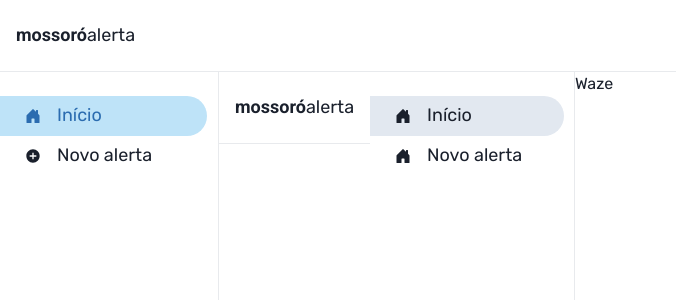
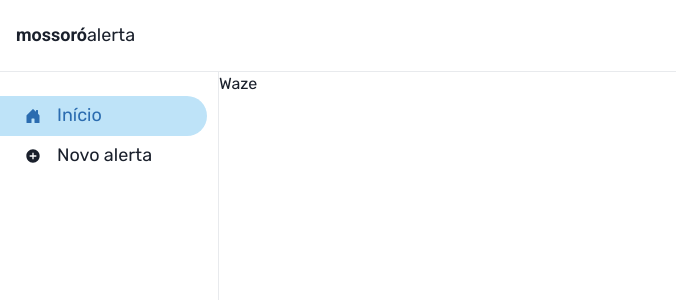
Before and after one commit to Rellyso/waze-alert, a Next.js app: page / in a window 1280 px wide. Shown: the top 300 px of the page, without its empty margins (0-676 px from the left). Built offline with nearby package versions, Linux system fonts and the light colour scheme.

Commit message:
updated pages

```diff
--- a/src/pages/index.tsx
+++ b/src/pages/index.tsx
@@ -1,35 +1,18 @@
 import { Button, Container, Flex, Heading, Icon, List, Text, UnorderedList } from "@chakra-ui/react";
+import Head from "next/head";
 import { Header } from "../components/Header";
-import { NavDrawerItem } from "../components/NavigationDrawer/NavDrawerItem";
-import { BsHouseDoorFill } from 'react-icons/bs'
 
 
 export default function Home() {
   return (
-    <>
-      <Header />
+    <Flex
+      w="100%"
+    >
+      <Head>
+        <title>Mossoró Alerta</title>
+      </Head>
+      <Text>Waze</Text>
+    </Flex>
 
-      <Flex
-        w="100%"
-        h="calc(100vh - 4.5rem)"
-      >
-        <Flex
-          as="nav"
-          w="264px"
-          borderRight="1px solid #e8eaed"
-          pt="6"
-          direction="column"
-        >
-          <NavDrawerItem href="#" isActive icon={BsHouseDoorFill}>Início</NavDrawerItem>
-          <NavDrawerItem href="#" icon={BsHouseDoorFill}>Novo alerta</NavDrawerItem>
-        </Flex>
-
-        <Flex
-          w="100%"
-        >
-          <Text>Waze</Text>
-        </Flex>
-      </Flex>
-    </>
   )
 }
```
Also changed, not shown: src/pages/novo-alerta.tsx (added, +13 -0 lines).
